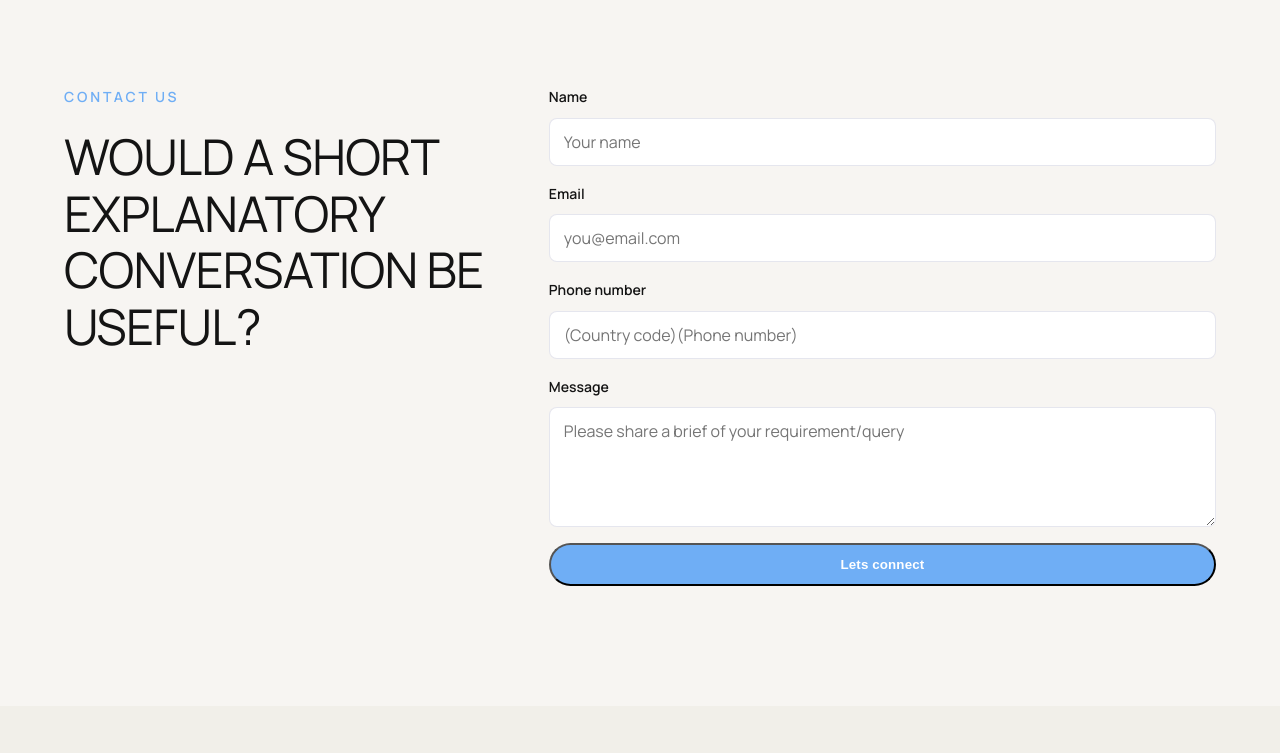
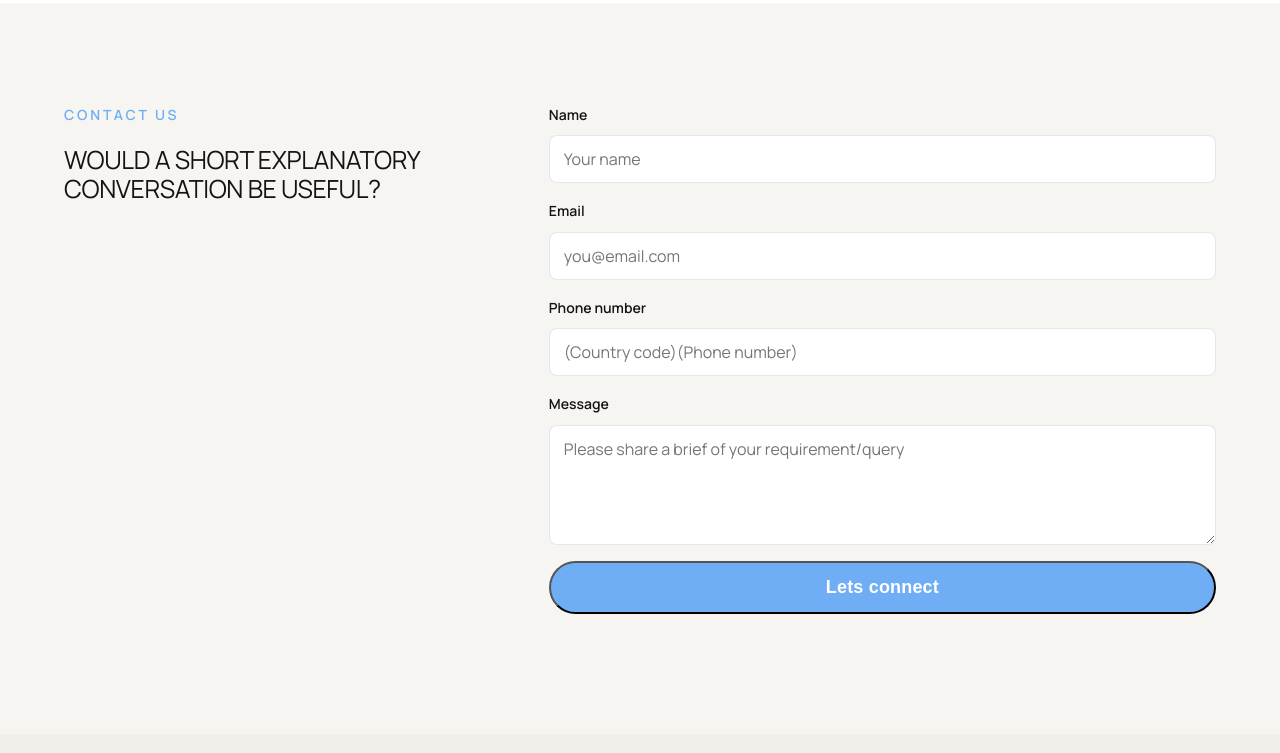
Before and after one commit to kushalnaidu007/nexenture-website, a website: page index.html in a window 1280 px wide. Shown: the part 3820-4573 px from the top of the page. Drawn offline with Linux system fonts and the light colour scheme.

Commit message:
font fixes

```diff
--- a/index.html
+++ b/index.html
@@ -206,7 +206,7 @@
           <div class="container contact-grid">
             <div>
               <p class="section-kicker primary">Contact us</p>
-              <p class="section-title">Would a short explanatory conversation be useful?</p>
+              <p class="section-title section-title-small">Would a short explanatory conversation be useful?</p>
             </div>
             <form class="contact-form" id="contact-form-element" novalidate>
               <label>
--- a/styles.css
+++ b/styles.css
@@ -228,6 +228,11 @@ img {
   letter-spacing: 0.01em;
 }
 
+.contact-form .btn {
+  font-size: 18px;
+  padding: 14px 32px;
+}
+
 .btn-primary {
   background: var(--primary);
   color: #fff;
@@ -260,6 +265,18 @@ img {
   line-height: 1.15;
   letter-spacing: -0.015em;
   text-transform: uppercase;
+}
+
+.section-title.section-title-small {
+  font-size: clamp(18px, 1.2vw + 0.6rem, 28px);
+}
+
+.contact .section-title {
+  font-size: clamp(36px, 3vw + 1rem, 64px);
+}
+
+.contact .section-title.section-title-small {
+  font-size: clamp(18px, 1.2vw + 0.6rem, 28px);
 }
 
 .about-copy p {
@@ -325,6 +342,7 @@ img {
 .operate-card p {
   margin: 0;
   color: var(--text-muted);
+  font-size: 18px;
 }
 
 .what-we-do {
```
